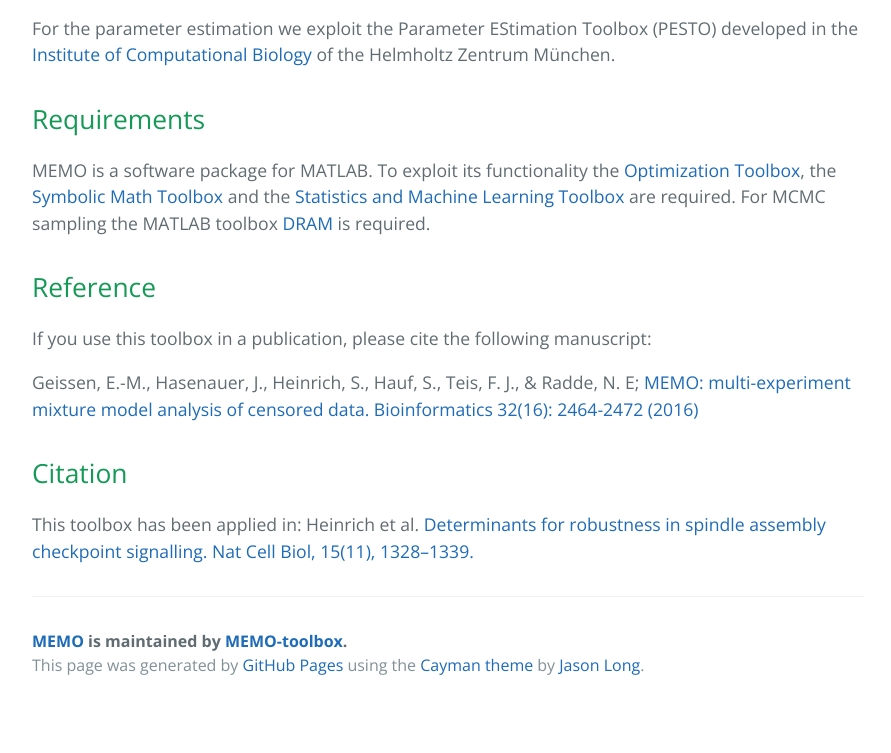
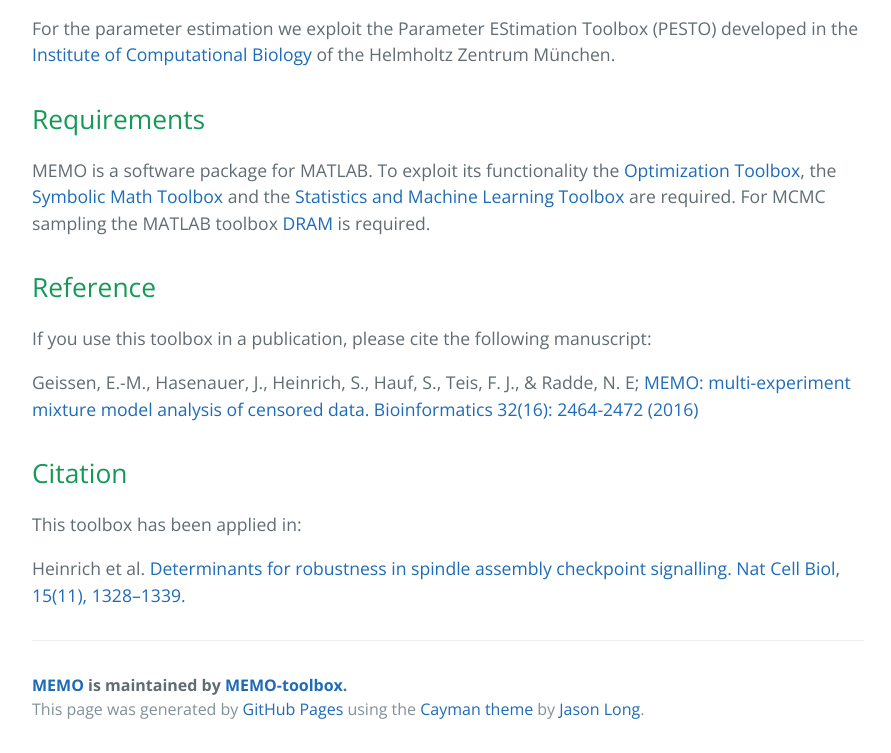
Before and after one commit to E-M-Geissen/MEMO, a plain HTML site: page index.html in a window 1280 px wide. Shown: the part 1133-1886 px from the top of the page, without its empty margins (192-1083 px from the left). Before the commit the page ends 1842 px from the top, so only its background shows below. Drawn offline with nearby package versions, Linux system fonts and the light colour scheme.

```diff
--- a/index.html
+++ b/index.html
@@ -54,7 +54,9 @@ cell populations are assessed by the application of maximum likelihood inference
 <h2>
 <a id="citation" class="anchor" href="#citation" aria-hidden="true"><span aria-hidden="true" class="octicon octicon-link"></span></a>Citation</h2>
 
-<p>This toolbox has been applied in:  Heinrich et al. <a href="http://www.nature.com/ncb/journal/v15/n11/full/ncb2864.html">Determinants for robustness in spindle assembly checkpoint signalling. Nat Cell Biol, 15(11), 1328–1339.</a></p>
+<p>This toolbox has been applied in:  </p>
+
+<p>Heinrich et al. <a href="http://www.nature.com/ncb/journal/v15/n11/full/ncb2864.html">Determinants for robustness in spindle assembly checkpoint signalling. Nat Cell Biol, 15(11), 1328–1339.</a></p>
 
       <footer class="site-footer">
         <span class="site-footer-owner"><a href="https://github.com/MEMO-toolbox/MEMO">MEMO</a> is maintained by <a href="https://github.com/MEMO-toolbox">MEMO-toolbox</a>.</span>
```
Also changed, not shown: params.json (+1 -1 lines).
